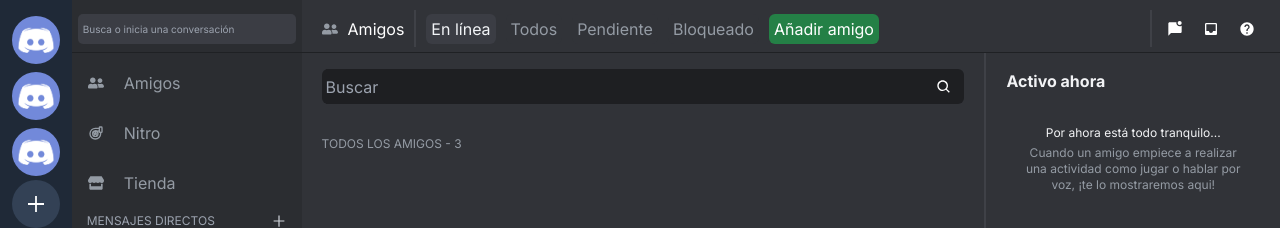
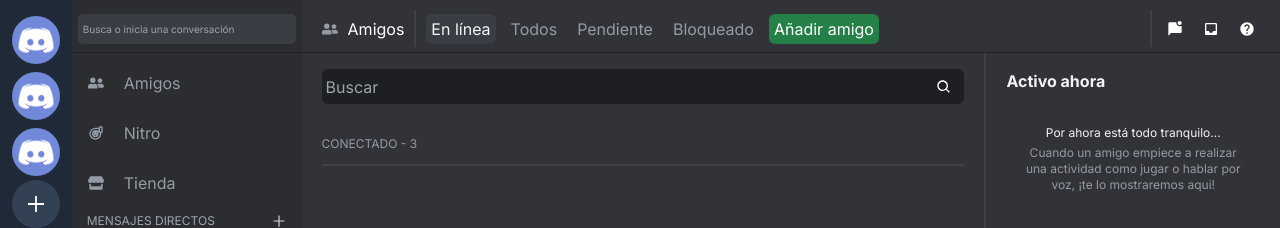
Before and after one commit to Lucho375/discord-clone, a Next.js app: page /friends in a window 1280 px wide. Shown: the top 228 px of the page. Built offline with nearby package versions, Linux system fonts and the light colour scheme.

Commit message:
Creating the Divider component

```diff
--- a/app/(sharedLayout)/friends/screens/online/onlineScreen.tsx
+++ b/app/(sharedLayout)/friends/screens/online/onlineScreen.tsx
@@ -1,3 +1,4 @@
+import Divider from "@/app/ui/Divider"
 import Input from "@/app/ui/Input"
 import { BiSearch } from 'react-icons/bi'
 
@@ -7,7 +8,8 @@
         <div className="w-[100%] h-[100%] flex justify-start items-start">
             <section className="flex flex-col justify-start items-start w-[70%] h-[100%] px-5 border-r-2 border-solid border-[#3f4147] pt-4">
             <Input className={["w-[100%]","h-[35px]","bg-[#1e1f22]","active: border-none","rounded-md","px-1"]} icon={<BiSearch />}/>
-            <h6 className="text-[#949ba4] pt-8 text-xs">TODOS LOS AMIGOS - 3</h6>
+            <h6 className="text-[#949ba4] pt-8 text-xs">CONECTADO - 3</h6>
+            <Divider orientation="h"/>
             </section>
             <section className=" h-[100%] px-5 pt-4 w-[30%]">
                 <h3 className="text-[#f2f3f5] font-bold self-start mb-4">Activo ahora</h3>
--- /dev/null
+++ b/app/ui/Divider.tsx
@@ -0,0 +1,29 @@
+import { FunctionComponent, useEffect, useState } from 'react';
+
+interface IDivider{
+    width?:string,
+    size?:string,
+    color?:string,
+    borderWidth?:string,
+    borderType?:string,
+    className?:string[],
+    orientation?:string
+}
+
+interface DividerOrientation{
+    [O: string]: string
+}
+//{orientation="v",size="[100%]",color="[#3f4147]",borderType="solid",borderWidth="[1px]"}
+const Divider = (props:IDivider)=>{
+
+        const defaultStyle:DividerOrientation = {
+            "v": "h-[100%] border-[#3f4147] border-solid border-[1px] mx-3",
+            "h": "w-[100%] border-[#3f4147] border-solid border-[1px] my-3"
+        }
+
+    return(
+            <div className={props.className?.join(" ") ?? defaultStyle[props.orientation ?? "h"]}></div>
+    )
+}
+
+export default Divider;
```
